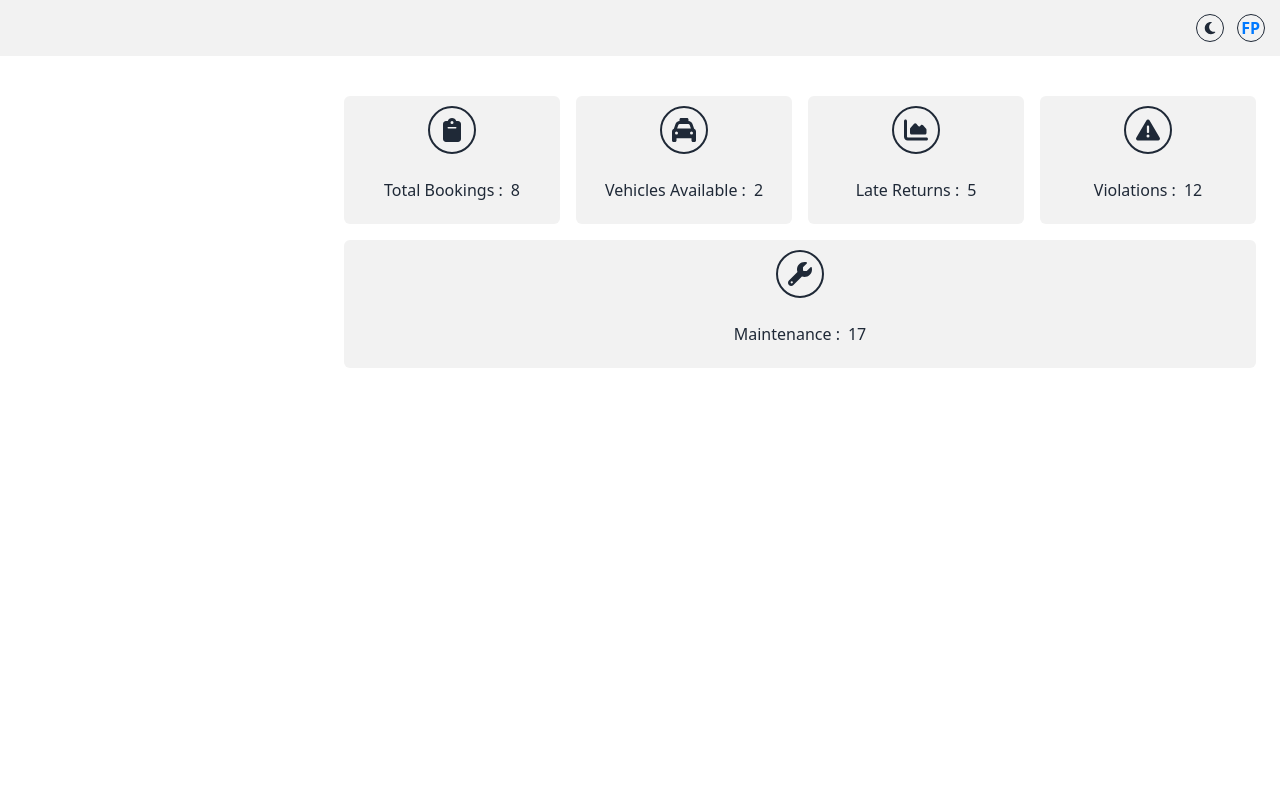
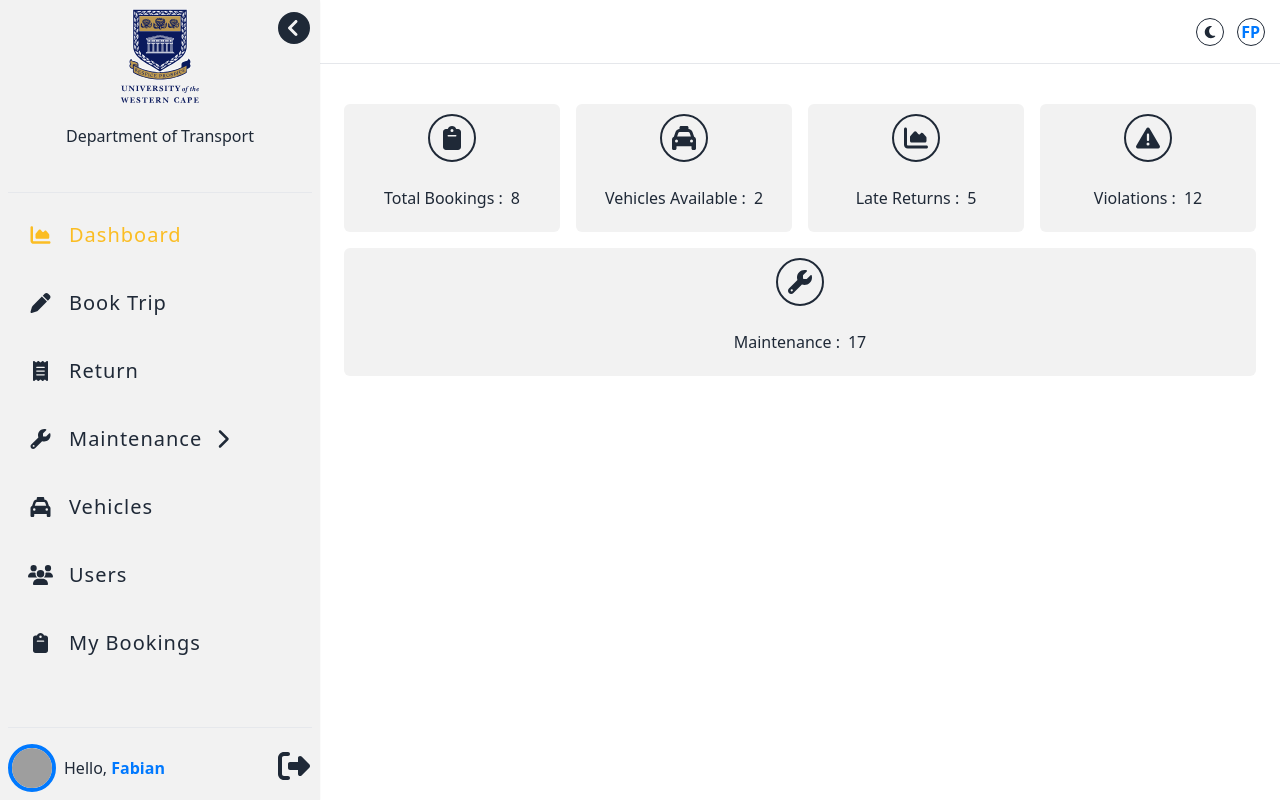
Before and after one commit to Fabian-Petersen/uwc-logistics-tailwind, a React (Vite) app: page /dashboard in a window 1280 px wide. Built offline with nearby package versions, Linux system fonts and the light colour scheme; grey boxes are pictures that could not be loaded.

Commit message:
homePage Updated

```diff
--- a/src/App.jsx
+++ b/src/App.jsx
@@ -1,7 +1,13 @@
 // React Router Dom
-import { BrowserRouter as Router, Routes, Route } from "react-router-dom";
+import {
+  BrowserRouter as Router,
+  Routes,
+  Route,
+  useLocation,
+} from "react-router-dom";
 import Sidebar from "./components/features/Sidebar";
 import Navbar from "./components/features/Navbar";
+import Login from "./components/authentication/Login";
 
 import { ToastContainer } from "react-toastify";
 import "react-toastify/dist/ReactToastify.css";
@@ -12,46 +18,38 @@ import {
   Register,
   CreateBooking,
   Return,
-  Vehicles,
   Bookings,
-  // SingleVehicle,
-  // Users,
   Maintenance,
-  // RegisterMaintenance,
-  ProtectedRoute,
-  // UserPage,
-  /* Register, */
 } from "../src/pages";
 
 const token = [];
 
+const Pages = () => {
+  const location = useLocation();
+
+  return (
+    <>
+      {/* //$ Use the location hook to not show the sidebar on the home/login page... */}
+      {location.pathname !== "/" && <Sidebar />}
+      <Navbar />
+      <Routes>
+        <Route path="/" element={<Home />} />
+        <Route path="login" element={<Login />} />
+        <Route path="dashboard" element={<Dashboard />} />
+        {token ? <Route path="bookings" element={<Bookings />} /> : null}
+        <Route path="createbooking" element={<CreateBooking />} />
+        {token ? <Route path="maintenance" element={<Maintenance />} /> : null}
+        {token ? <Route path="return" element={<Return />} /> : null}
+        {token ? <Route path="register" element={<Register />} /> : null}
+      </Routes>
+    </>
+  );
+};
+
 const App = () => {
   return (
     <Router>
-      {/* //$ Use the location hook to not show the sidebar on the home/login page... */}
-      {window.location.pathname !== "/" && <Sidebar /> && <Navbar />}
-      <Routes>
-        <Route path="/" element={<Home />} />
-        <Route path="dashboard" element={<Dashboard />} />
-        {token ? <Route path="bookings" element={<Bookings />} /> : ""}
-        <Route path="createbooking" element={<CreateBooking />} />
-        {/* <Route path="vehicles/:vehicleId" element={<SingleVehicle />} /> */}
-        {token ? <Route path="maintenance" element={<Maintenance />} /> : ""}
-        {token ? <Route path="return" element={<Return />} /> : ""}
-        {token ? <Route path="register" element={<Register />} /> : ""}
-        {token ? (
-          <Route
-            path="vehicles"
-            element={
-              <ProtectedRoute>
-                <Vehicles />
-              </ProtectedRoute>
-            }
-          />
-        ) : (
-          ""
-        )}
-      </Routes>
+      <Pages />
       <ToastContainer
         position="top-right"
         autoClose={2500}
@@ -66,26 +64,3 @@ const App = () => {
 };
 
 export default App;
-
-{
-  /* <Toaster
-          position="top-center"
-          gutter={15}
-          containerStyle={{ margin: "8px" }}
-          toastOptions={{
-            duration: 3000,
-            success: {
-              duration: 1500,
-            },
-            error: { duration: 2000 },
-            style: {
-              fontSize: "16px",
-              maxWidth: "500px",
-              padding: "16px 24px",
-              backgroundColor: "var(--clr-bg-form)",
-              color: "var(--clr-white)",
-              textTransform: "Capitalize",
-            },
-          }}
-        /> */
-}
--- a/src/components/authentication/Login.jsx
+++ b/src/components/authentication/Login.jsx
@@ -1,7 +1,9 @@
 import FormRowInput from "../features/FormRowInput";
 import { useForm } from "react-hook-form";
+import { useNavigate } from "react-router-dom";
+// import profileImage from "../../src/assets/images/jurica-koletic.jpg";
+import profileImage from "../../assets/images/jurica-koletic.jpg";
 
-// import { useNavigate } from "react-router-dom";
 // import { useGlobalContext } from "../../contextAPI";
 // import supabase from "../../config/supabaseClient";
 // import { toast } from "react-hot-toast";
@@ -9,7 +11,7 @@ import { useForm } from "react-hook-form";
 
 const Login = () => {
   //$ 1. ====== use navigate hook to redirect the page to the dashboard once logged in. ====== //
-  // const navigate = useNavigate();
+  const navigate = useNavigate();
   //$ 2. ====== use context hook to to manage the state variables to be used in application ====== //
   // const { setUserData, userData, setToken } = useGlobalContext();
 
@@ -24,10 +26,10 @@ const Login = () => {
   //   // });
   // };
 
-  // const handleSubmit = async (e) => {
-  //   e.preventDefault();
-  //   mutate(userData);
-  // };
+  const handleSubmit = async (e) => {
+    e.preventDefault();
+    navigate("/dashboard");
+  };
 
   const {
     register,
@@ -35,22 +37,26 @@ const Login = () => {
   } = useForm();
 
   return (
-    <form className="flex flex-col justify-end mx-auto w-80 h-96 bg-neutral rounded-xl p-2 gap-y-3">
+    <form
+      onSubmit={handleSubmit}
+      className="flex flex-col justify-end mx-auto w-80 h-96 bg-neutral rounded-xl p-4 gap-y-3"
+    >
       <h2 className="text-3xl mb-auto justify-center mx-auto text-neutral-content">
         Login
       </h2>
       <img
         className="w-40 h-40 rounded-[50%] mx-auto border-4 border-white bg-cover bg-center"
-        src="./src/assets/images/jurica-koletic.jpg"
+        src={profileImage}
         alt="ProfileImage"
       />
+
       <FormRowInput
         name="email"
         type="email"
         placeholderText="email"
         inputType="input"
         // onChange={handleChange}
-        className="formInput"
+        className="bg-slate-100 text-gray-500 py-2 rounded-lg text-sm px-3 capitalize"
         register={register}
         errors={errors}
       />
@@ -60,13 +66,13 @@ const Login = () => {
         placeholderText="password"
         inputType="input"
         // onChange={handleChange}
-        className="formInput"
+        className="bg-slate-100 text-gray-500 py-2 rounded-lg text-sm px-3 capitalize"
         register={register}
         errors={errors}
       />
       <button
         type="submit"
-        className="btn hover:pointer hover:bg-blue-600 border-none"
+        className="btn hover:cursor-pointer hover:bg-blue-600 border-none tracking-wider text-white text-xl bg-blue-500 p-2 w-full md:text-xl rounded-lg"
       >
         Submit
       </button>
--- a/src/components/features/Navbar.jsx
+++ b/src/components/features/Navbar.jsx
@@ -3,8 +3,11 @@ import { FontAwesomeIcon } from "@fortawesome/react-fontawesome";
 import icons from "../../assets/data/icons";
 import { useEffect } from "react";
 import { useGlobalContext } from "../../contextAPI";
+import { useLocation } from "react-router-dom";
 
 const Navbar = () => {
+  const location = useLocation();
+
   //$ Store the user preference in the localstorage to persist the mode on page reloads.
 
   const { theme, setTheme } = useGlobalContext();
@@ -22,11 +25,15 @@ const Navbar = () => {
     document.documentElement.setAttribute("data-theme", newTheme);
     setTheme(!theme);
   };
-
+  console.log(theme);
   const { faSun, faMoon } = icons;
   return (
-    <nav className="flex items-center h-15 bg-base-200 py-4 justify-around">
-      <div className="flex items-center w-20 gap-6 justify-end ml-auto mr-1 px-4">
+    <nav
+      className={`flex items-center navbar-height py-2.5 justify-around border-b ${
+        theme ? "border-b-gray-600" : "border-b-gray-200"
+      }`}
+    >
+      <div className="flex items-center w-40 gap-6 justify-end ml-auto mr-1 px-4 border-1 border-red-500">
         <span
           onClick={handleTheme}
           className="relative flex items-center justify-center text-base-content hover:cursor-pointer before:absolute before:border before:border-base-content before:content-[''] before:w-7 before:h-7 before:rounded-full"
@@ -41,9 +48,13 @@ const Navbar = () => {
             <FontAwesomeIcon className="w-3.5 h-3.5" icon={faMoon} />
           )}
         </span>
-        <p className="relative flex items-center justify-center capitalize text-center text-primary font-semibold hover:cursor-pointer before:absolute before:border before:border-base-content before:content-[''] before:w-7 before:h-7 before:rounded-full">
-          FP
-        </p>
+        {location.pathname === "/" ? (
+          <button className="btn btn-info btn-sm">Register</button>
+        ) : (
+          <p className="relative flex items-center justify-center capitalize text-center text-primary font-semibold hover:cursor-pointer before:absolute before:border before:border-base-content before:content-[''] before:w-7 before:h-7 before:rounded-full">
+            FP
+          </p>
+        )}
       </div>
     </nav>
   );
--- a/src/components/features/SidebarHeader.jsx
+++ b/src/components/features/SidebarHeader.jsx
@@ -22,7 +22,11 @@ const SidebarHeader = () => {
         <p className="text-base-content">Department of Transport</p>
       </div>
       <div className="p-4 pb-2 flex justify-between items-center">
-        <button className="sidebarBtn top-[1%] p-1" onClick={handleClick}>
+        <button
+          className="sidebarBtn top-[1%] p-1 tooltip tooltip-right"
+          onClick={handleClick}
+          data-tip="close"
+        >
           <FontAwesomeIcon icon={faChevronCircleLeft} className="w-8 h-8" />
         </button>
       </div>
--- a/src/components/features/SidebarUserDetails.jsx
+++ b/src/components/features/SidebarUserDetails.jsx
@@ -1,14 +1,16 @@
 import { FontAwesomeIcon } from "@fortawesome/react-fontawesome";
 import icons from "../../assets/data/icons";
 import { toast } from "react-toastify";
+import { useNavigate } from "react-router-dom";
 
 const SidebarUserDetails = () => {
   const { faRightFromBracket } = icons;
+  const navigate = useNavigate();
 
   const handleClick = () => {
-    console.log("logout");
     toast.success("successfully logged out");
-    // setOpenNav(!openNav);
+    navigate("/");
+    console.log(window.location.pathname);
   };
 
   return (
--- a/src/index.css
+++ b/src/index.css
@@ -4,7 +4,7 @@
 
 :root {
   --sidebar-width: 20rem;
-  --navbar-height: 15rem;
+  --navbar-height: 4rem;
 }
 
 @layer base {
@@ -22,6 +22,10 @@
     width: var(--sidebar-width);
   }
 
+  .navbar-height {
+    height: var(--navbar-height);
+  }
+
   /* Substract the heighth of the navbar to avoid a scrollbar from apprearing in fullscreen mode. */
   .dashboard-height {
     height: calc(100vh - var(--navbar-height));
@@ -31,10 +35,6 @@
 @layer components {
   .formInput {
     @apply p-2 rounded-lg outline-none border-none focus:border-sky-500 focus:border invalid:text-red-500;
-  }
-
-  .btn {
-    @apply text-white text-xl bg-blue-500 p-2 w-full md:text-xl rounded-lg;
   }
 
   /* ! Sidebar Menu */
--- a/src/pages/Home.jsx
+++ b/src/pages/Home.jsx
@@ -2,12 +2,17 @@ import Login from "../components/authentication/Login";
 
 const Home = () => {
   return (
-    <div className="flex flex-col pt-[10rem] gap-y-20 bg-homePageImage bg-cover bg-center bg-blend-multiply h-screen w-screen bg-gray-500">
-      <h1 className=" text-white mx-auto tracking-wider sm:text-2xl md:text-5xl lg:text-7xl lg:tracking-[3px]">
-        UWC TRANSPORT MANAGEMENT
-      </h1>
-      <Login />
-    </div>
+    <main
+      className="w-screen bg-gray-500 bg-blend-multiply bg-cover bg-center dashboard-height"
+      style={{
+        backgroundImage:
+          'url("./src/assets/images/UWC-central-campus-entry.jpg")',
+      }}
+    >
+      <div className="grid place-content-center grid-cols-1 h-full w-full">
+        <Login />
+      </div>
+    </main>
   );
 };
 
--- a/tailwind.config.js
+++ b/tailwind.config.js
@@ -14,9 +14,6 @@ export default {
         btnLogin: "rgb(177 58 50)",
         bg_card: "#1c2534",
       },
-      backgroundImage: {
-        homePageImage: "url(src/assets/images/UWC-central-campus-entry.jpg)",
-      },
     },
   },
   plugins: [typography, daisyui],
```
